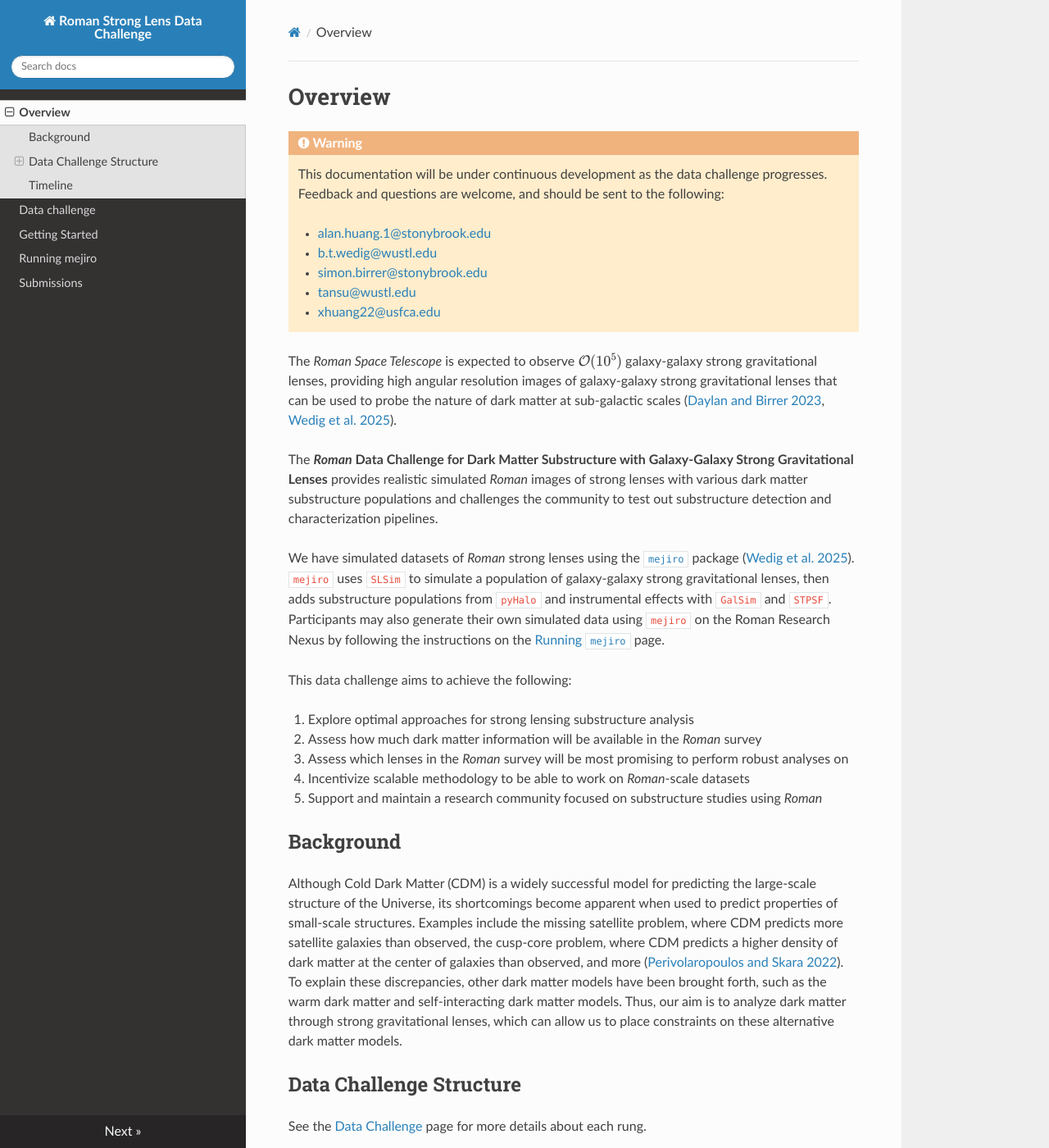
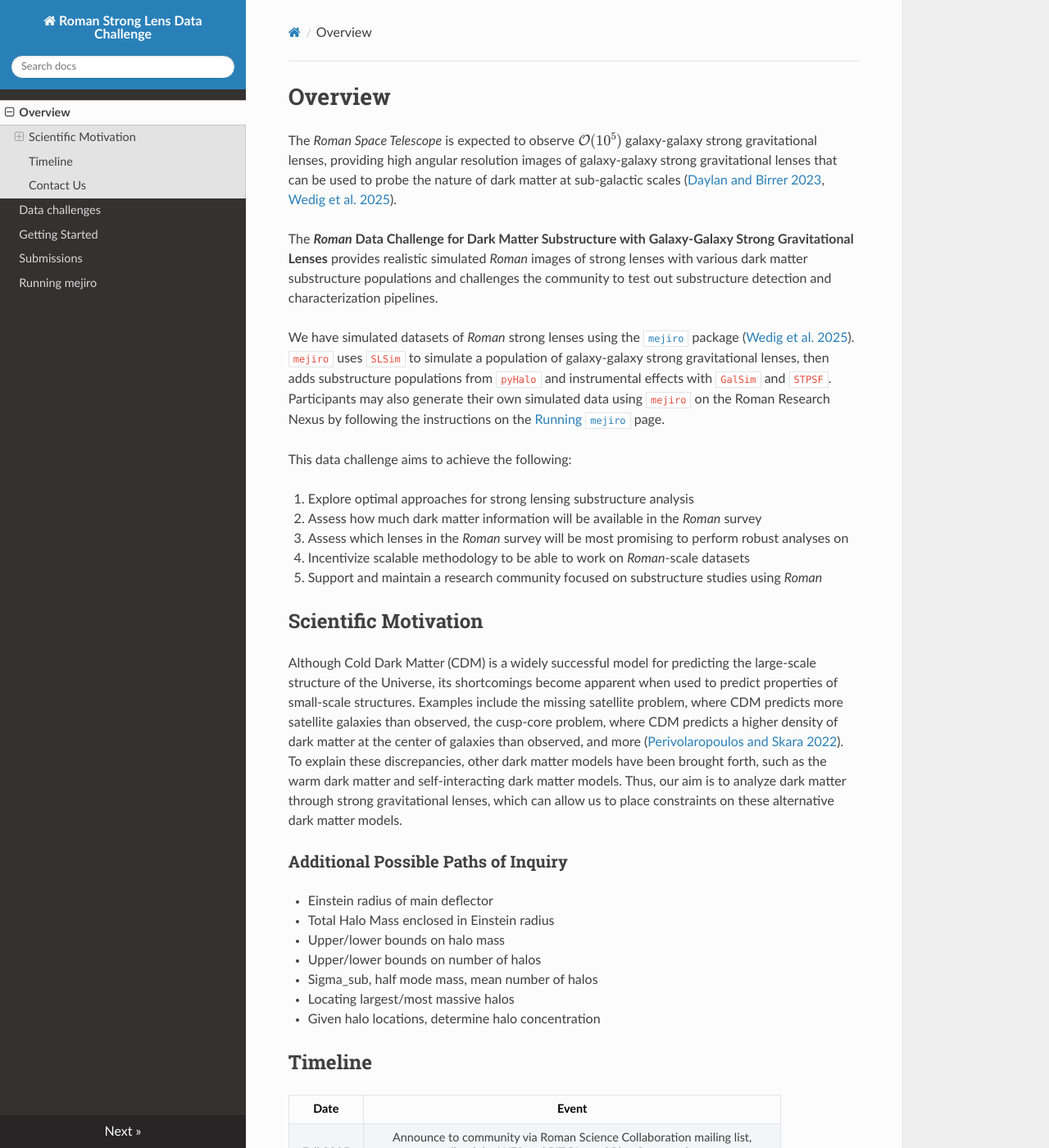
Before and after one commit to ahuang314/Roman_Data_Challenge, an MkDocs documentation site: the page built from docs/index.md, in a window 1280 px wide and 1400 px high. Shown: the whole window at 82% size. Built offline with MkDocs 1.6.1, drawn with Linux system fonts in a browser that asks for light colours; nearby versions of some CDN libraries; some of the changed text lies outside the part shown.

Commit message:
edit docs

```diff
--- a/docs/index.md
+++ b/docs/index.md
@@ -1,13 +1,4 @@
 # Overview
-
-!!! warning
-    This documentation will be under continuous development as the data challenge progresses. Feedback and questions are welcome, and should be sent to the following:
-
-    - [alan.huang.1@stonybrook.edu](mailto:alan.huang.1@stonybrook.edu)
-    - [b.t.wedig@wustl.edu](mailto:b.t.wedig@wustl.edu)
-    - [simon.birrer@stonybrook.edu](mailto:simon.birrer@stonybrook.edu)
-    - [tansu@wustl.edu](mailto:tansu@wustl.edu)
-    - [xhuang22@usfca.edu](mailto:xhuang22@usfca.edu)
 
 The *Roman Space Telescope* is expected to observe $\mathcal{O}(10^5)$ galaxy-galaxy strong gravitational lenses, providing high angular resolution images of galaxy-galaxy strong gravitational lenses that can be used to probe the nature of dark matter at sub-galactic scales ([Daylan and Birrer 2023](https://arxiv.org/abs/2306.12864), [Wedig et al. 2025](https://iopscience.iop.org/article/10.3847/1538-4357/adc24f)).
 
@@ -23,13 +14,9 @@ This data challenge aims to achieve the following:
 4. Incentivize scalable methodology to be able to work on *Roman*-scale datasets
 5. Support and maintain a research community focused on substructure studies using *Roman*
 
-## Background
+## Scientific Motivation
 
 Although Cold Dark Matter (CDM) is a widely successful model for predicting the large-scale structure of the Universe, its shortcomings become apparent when used to predict properties of small-scale structures. Examples include the missing satellite problem, where CDM predicts more satellite galaxies than observed, the cusp-core problem, where CDM predicts a higher density of dark matter at the center of galaxies than observed, and more ([Perivolaropoulos and Skara 2022](https://doi.org/10.1016/j.newar.2022.101659)). To explain these discrepancies, other dark matter models have been brought forth, such as the warm dark matter and self-interacting dark matter models. Thus, our aim is to analyze dark matter through strong gravitational lenses, which can allow us to place constraints on these alternative dark matter models.
-
-## Data Challenge Structure
-
-See the [Data Challenge](data_challenge.md) page for more details about each rung.
 
 ### Additional Possible Paths of Inquiry
 
@@ -51,3 +38,7 @@ See the [Data Challenge](data_challenge.md) page for more details about each run
 | Fall 2025 | Data challenge begins|
 | Fall 2026 | Data challenge ends |
 | Fall 2026 | Submit paper on methodology of challenge, baselining of the submissions, <br>and lessons learned |
+
+## Contact Us
+
+Feedback and questions are welcome, and should be sent to [roman_data_challenge_submissions@stonybrook.edu](mailto:roman_data_challenge_submissions@stonybrook.edu)
--- a/docs/submissions.md
+++ b/docs/submissions.md
@@ -1,6 +1,6 @@
 # Submissions
 
- Please prepare your results in a CSV file, to be emailed to roman_data_challenge_submissions@stonybrook.edu. In the email subject, please include which rung the submission corresponds to. In the email body, please include the names, emails, and affiliations of all team members associated with the submission. The submitted CSV file should be named "{team name}_rung{rung number}_submission.csv".
+ Please prepare your results in a CSV file, to be emailed to [roman_data_challenge_submissions@stonybrook.edu](mailto:roman_data_challenge_submissions@stonybrook.edu). In the email subject, please include which rung the submission corresponds to. In the email body, please include the names, emails, and affiliations of all team members associated with the submission. The submitted CSV file should be named "{team name}_rung{rung number}_submission.csv".
 
 For rungs involving classification, the models' precision, recall, and f2 score will be evaluated. For rungs involving regression, the grading scheme is TBA.
 
--- a/mkdocs.yml
+++ b/mkdocs.yml
@@ -6,10 +6,10 @@ theme:
 
 nav:
 - index.md
-- data_challenge.md
+- data_challenges.md
 - getting_started.md
+- submissions.md
 - running_mejiro.md
-- submissions.md
 
 plugins:
   - search
```
Also changed, not shown: docs/data_challenges.md (renamed from docs/data_challenge.md, +10 -6 lines), docs/getting_started.md (+1 -1 lines), docs/running_mejiro.md (+4 -1 lines).
